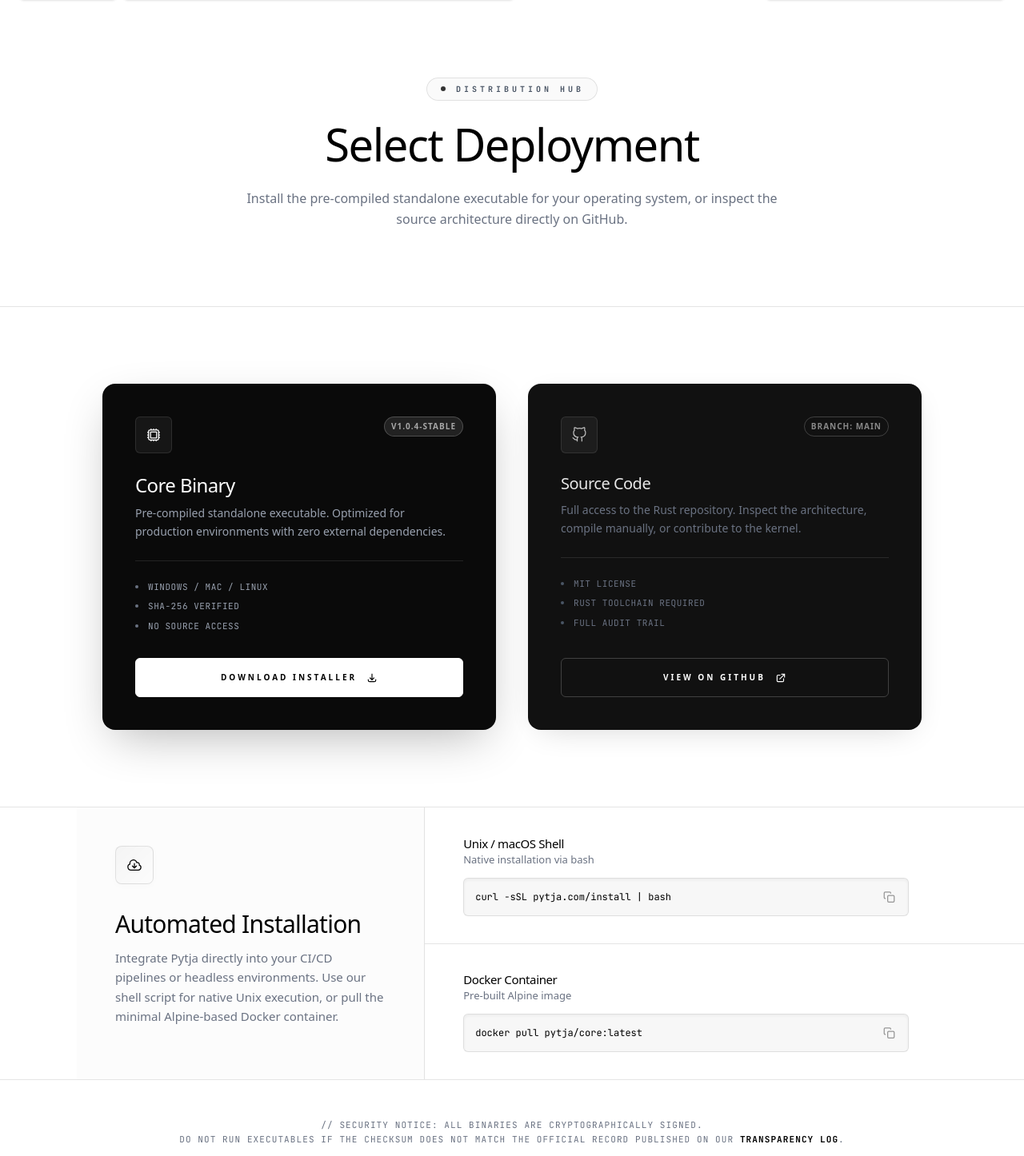
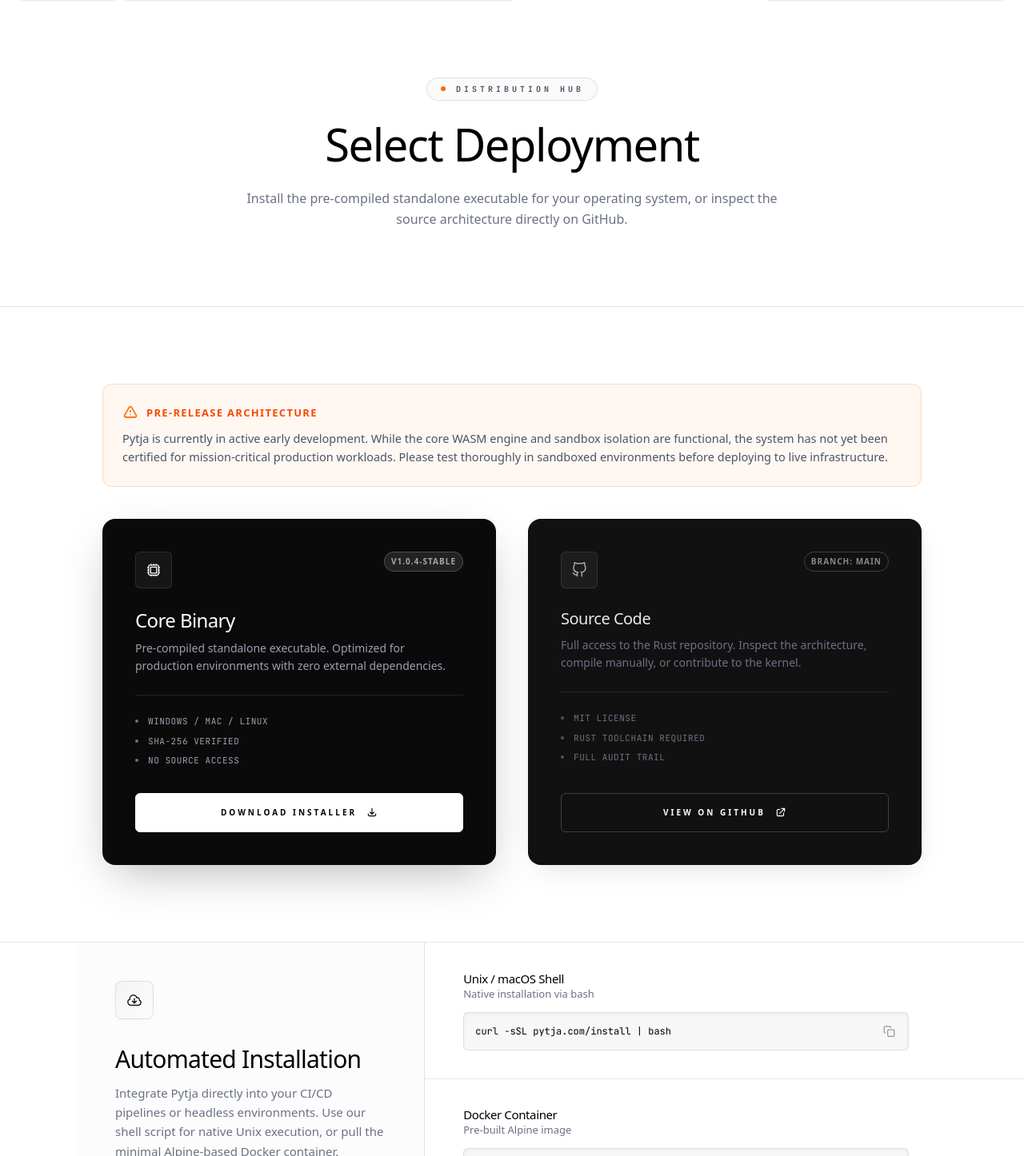
Before and after one commit to UYIOSASTUDIO/pytja-web-2, a Next.js app: page /download in a window 1280 px wide. Shown: the part 64-1510 px from the top of the page at 80% size. Built offline with nearby package versions, Linux system fonts and the light colour scheme.

Commit message:
Final Release - Pytja Web V1.0.8

```diff
--- a/app/download/page.tsx
+++ b/app/download/page.tsx
@@ -40,8 +40,8 @@
                     <div className="w-full text-center px-6 max-w-4xl mx-auto space-y-6">
                         <div className="inline-flex items-center gap-3 border border-black/10 bg-black/[0.02] px-4 py-1.5 rounded-full w-fit mx-auto">
                             <div className="relative flex items-center justify-center w-2 h-2">
-                                <span className="animate-ping absolute inline-flex h-full w-full rounded-sm bg-black/40 opacity-75"></span>
-                                <span className="relative inline-flex rounded-sm h-1.5 w-1.5 bg-black/80"></span>
+                                <span className="animate-ping absolute inline-flex h-full w-full rounded-sm bg-orange-400 opacity-75"></span>
+                                <span className="relative inline-flex rounded-sm h-1.5 w-1.5 bg-orange-500"></span>
                             </div>
                             <span className="text-[9px] md:text-[10px] text-gray-600 font-mono tracking-[0.4em] uppercase font-bold">
                                 Distribution Hub
@@ -60,6 +60,30 @@
                 {/* --- DOWNLOAD CARDS (Mit durchgehender Linie oben) --- */}
                 <section className="w-full border-t border-black/10 relative z-20">
                     <div className="max-w-[1600px] mx-auto px-6 md:px-12 lg:px-24 py-16 md:py-24">
+
+                        {/* --- NEU: PRE-RELEASE DISCLAIMER --- */}
+                        <div className="max-w-5xl mx-auto mb-10">
+                            <div className="flex flex-col p-5 md:p-6 border border-orange-500/20 bg-orange-500/5 rounded-xl">
+
+                                {/* Icon und Überschrift in einer Zeile. Das Icon steht ganz links. */}
+                                <div className="flex items-center gap-2.5 mb-2.5">
+                                    <svg className="w-5 h-5 text-orange-500 shrink-0" fill="none" viewBox="0 0 24 24" stroke="currentColor" strokeWidth="2">
+                                        <path strokeLinecap="round" strokeLinejoin="round" d="M12 9v2m0 4h.01m-6.938 4h13.856c1.54 0 2.502-1.667 1.732-3L13.732 4c-.77-1.333-2.694-1.333-3.464 0L3.34 16c-.77 1.333.192 3 1.732 3z" />
+                                    </svg>
+                                    <h4 className="text-[12px] md:text-[13px] font-bold text-orange-600 uppercase tracking-widest mt-0.5">
+                                        Pre-Release Architecture
+                                    </h4>
+                                </div>
+
+                                {/* Fließtext schließt jetzt exakt bündig mit der linken Kante des Icons ab */}
+                                <p className="text-[13.5px] md:text-[14.5px] text-gray-600 leading-relaxed">
+                                    Pytja is currently in active early development. While the core WASM engine and sandbox isolation are functional, the system has not yet been certified for mission-critical production workloads. Please test thoroughly in sandboxed environments before deploying to live infrastructure.
+                                </p>
+
+                            </div>
+                        </div>
+                        {/* --- ENDE DISCLAIMER --- */}
+
                         <div className="max-w-5xl mx-auto grid grid-cols-1 md:grid-cols-2 gap-6 lg:gap-10">
 
                             {/* OPTION 1: COMPILED BINARY (Dark Box) */}
@@ -270,12 +294,15 @@
                     </div>
                 </section>
 
-                {/* Security Note Footer (Ohne eigene Rahmen, schließt optisch die Architektur-Section ab) */}
+                {/* Security Note Footer */}
                 <section className="w-full relative z-10">
                     <div className="max-w-[1600px] mx-auto text-center py-12 px-6">
                         <p className="text-[11px] text-gray-500 uppercase tracking-widest leading-relaxed font-mono">
-                            // Security Notice: All binaries are cryptographically signed.<br/>
-                            Do not run executables if the checksum does not match the official record published on our <Link href="/legal/transparency" className="text-black font-bold hover:underline underline-offset-2 transition-all">transparency log</Link>.
+                            Security Notice: Strict Binary Verification.<br/>
+                            Do not run executables if the SHA-256 checksum does not match the official records published on our <a href="https://github.com/pytja/pytja/releases" target="_blank" rel="noopener noreferrer" className="text-black font-bold hover:underline underline-offset-2 transition-all">release page</a>.<br/>
+                            <span className="text-gray-400/60 mt-2 block text-[9px]">
+                                Automated Integrity Verification (SHA-256) enforced since v1.0.2-pre.
+                            </span>
                         </p>
                     </div>
                 </section>
```
